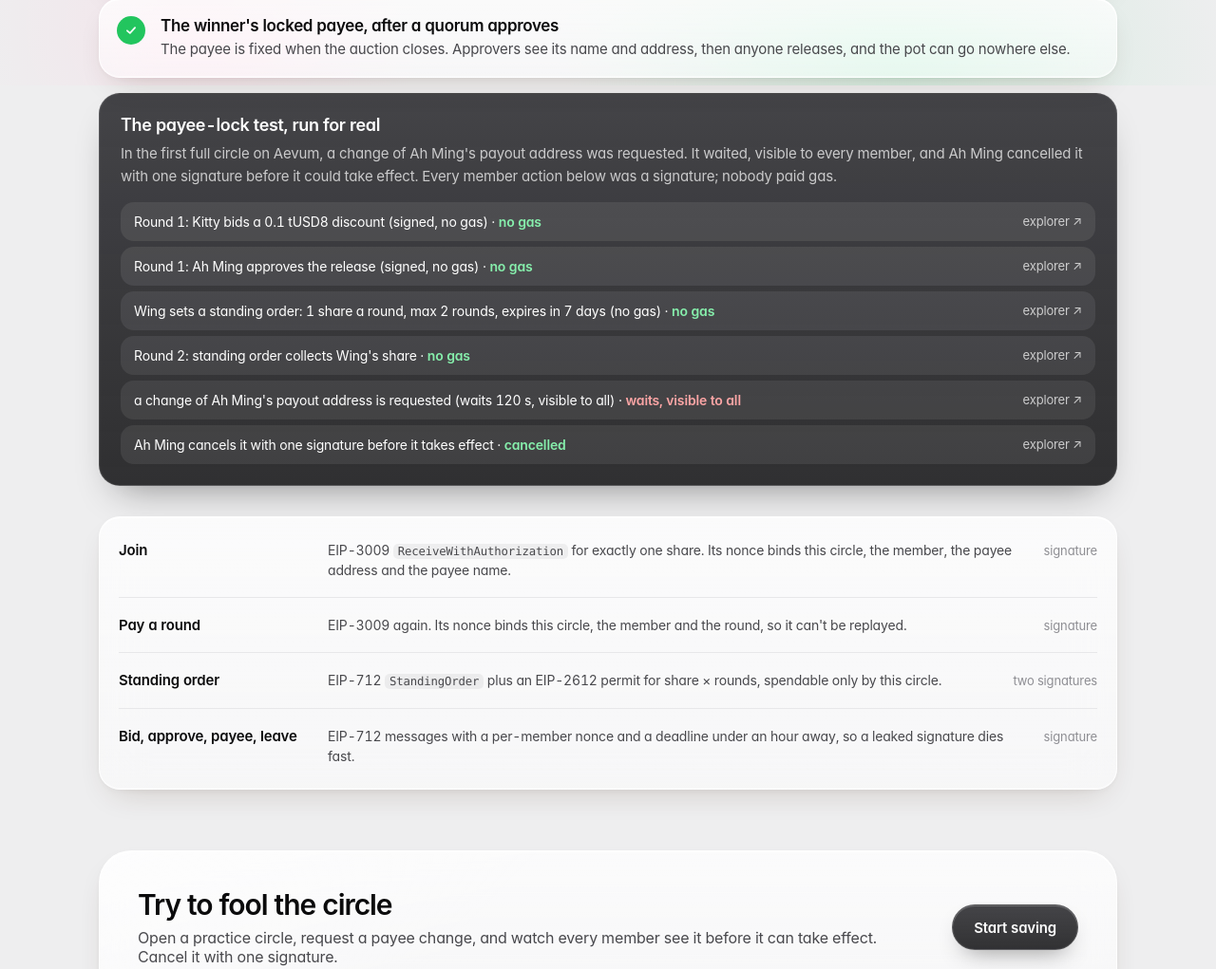
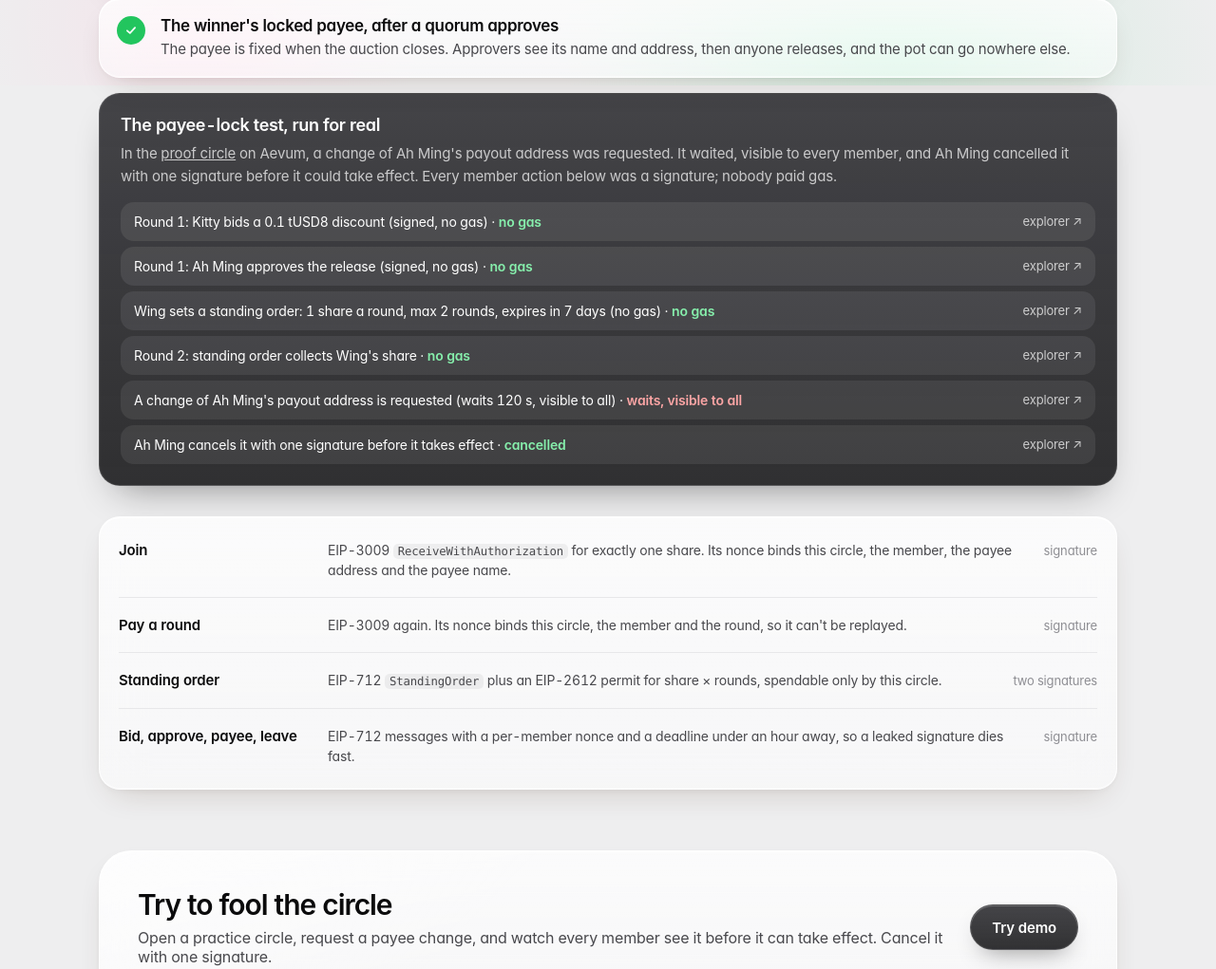
Before and after one commit to nikhil-pn/biuwui, a website: page web/security.html in a window 1280 px wide. Shown: the part 710-1731 px from the top of the page at 95% size. Drawn offline with Linux system fonts and the light colour scheme; no server answers.

Commit message:
Security page: "the proof circle" (not the first circle), sentence-case steps, the practice CTA opens demo mode
Co-Authored-By: Claude Opus 5.5 <noreply@anthropic.com>

```diff
--- a/web/js/story.js
+++ b/web/js/story.js
@@ -91,7 +91,7 @@ const link = (href, text) => {
   return a;
 };
 
-/** The payee-lock test from the proof circle: a change requested, then cancelled with one signature. */
+/** The payee-lock test from the newest proof circle: a change requested, then cancelled with one signature. */
 export async function renderLockTest() {
   const ul = document.getElementById("attempts");
   if (!ul) return;
@@ -104,7 +104,8 @@ export async function renderLockTest() {
     ...steps.map((s) => {
       const li = document.createElement("li");
       const label = document.createElement("span");
-      label.textContent = s.step.replace(/^Payee lock: /, "") + " · ";
+      const text = s.step.replace(/^Payee lock: /, "");
+      label.textContent = text[0].toUpperCase() + text.slice(1) + " · ";
       const res = document.createElement("span");
       const asked = /requested/i.test(s.step);
       res.className = asked ? "bad" : "good";
--- a/web/security.html
+++ b/web/security.html
@@ -54,7 +54,7 @@
         </div>
         <div class="thief">
           <h3>The payee-lock test, run for real</h3>
-          <p>In the first full circle on Aevum, a change of Ah Ming's payout address was requested. It waited, visible to every member, and Ah Ming cancelled it with one signature before it could take effect. Every member action below was a signature; nobody paid gas.</p>
+          <p>In the <a href="/proof#circle">proof circle</a> on Aevum, a change of Ah Ming's payout address was requested. It waited, visible to every member, and Ah Ming cancelled it with one signature before it could take effect. Every member action below was a signature; nobody paid gas.</p>
           <ul class="attempts" id="attempts"><li class="empty">Loading the transactions…</li></ul>
         </div>
       </section>
@@ -68,7 +68,7 @@
       </section>
       <section class="cta-band glass sheen">
         <div><h2>Try to fool the circle</h2><p>Open a practice circle, request a payee change, and watch every member see it before it can take effect. Cancel it with one signature.</p></div>
-        <a class="btn-primary" href="https://app.sovereign.exprmnts.fun/?mode=live">Start saving</a>
+        <a class="btn-primary" href="https://app.sovereign.exprmnts.fun/?mode=demo">Try demo</a>
       </section>
       <footer class="foot">
         <p>Sovereign · built for QDay's <i>Aevum Builder Challenge</i> by Nikhil and Hina · MIT license</p>
```
